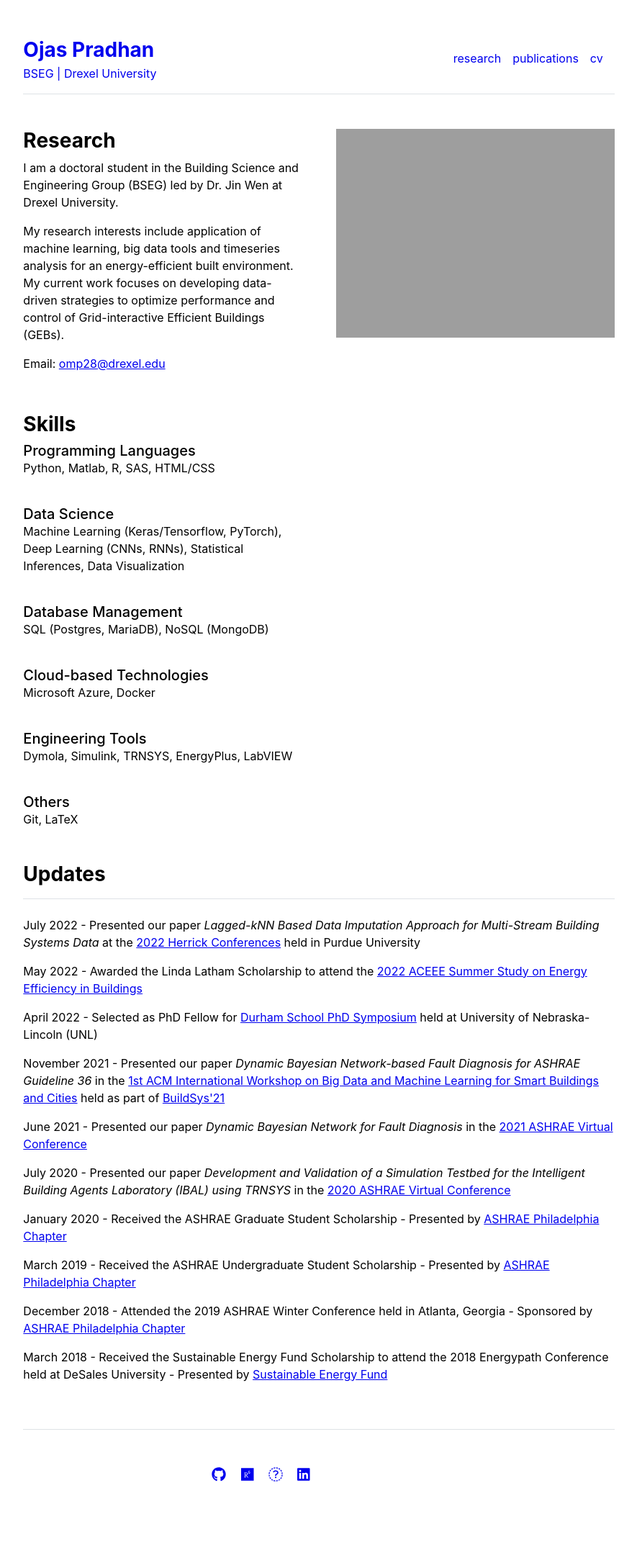
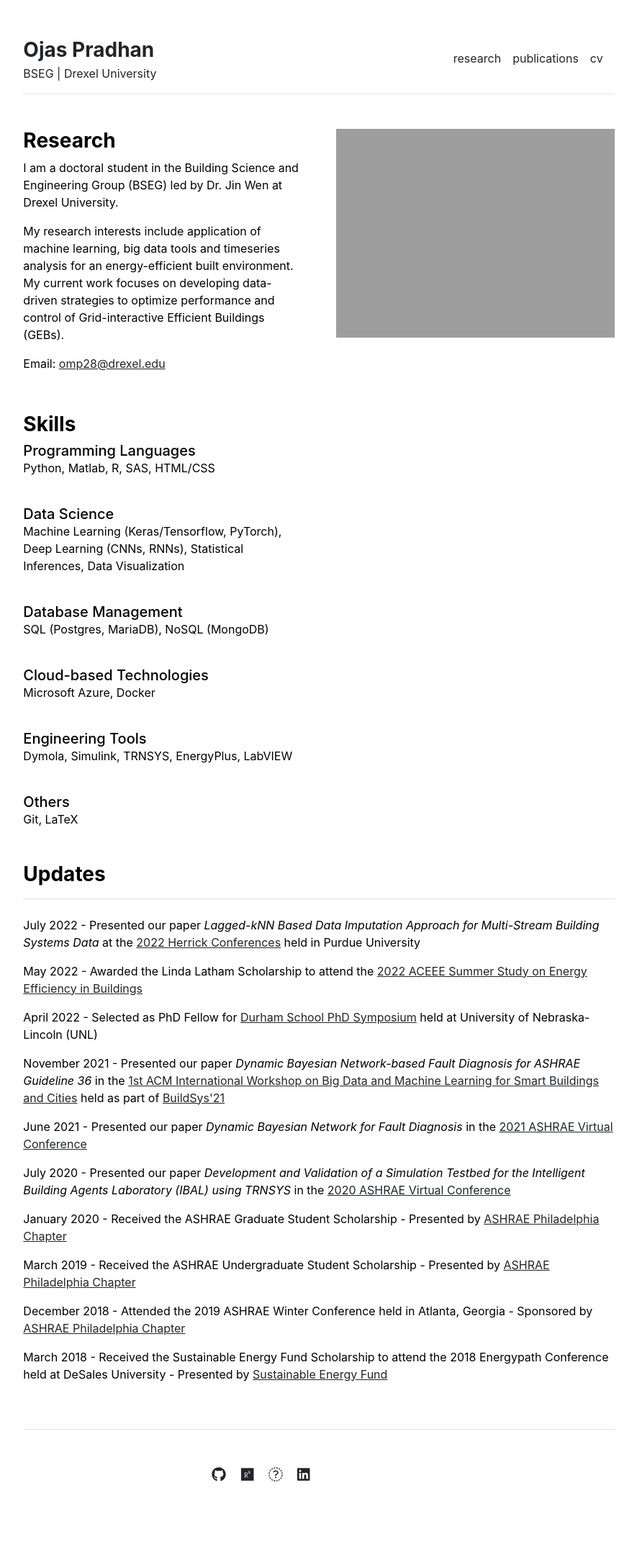
Before and after one commit to pradhanojas/pradhanojas.github.io, a Jekyll site: the page built from index.md, in a window 1280 px wide. Shown: the whole page at 72% size, without its empty margins (197-1082 px from the left). Built offline with Jekyll 4.4.1, drawn with Linux system fonts in a browser that asks for light colours.

Commit message:
Update main.scss

```diff
--- a/_sass/main.scss
+++ b/_sass/main.scss
@@ -1,7 +1,7 @@
 $backgroundColor: #ffffff;
 $bodyColor: #000000;
 $bodyFont: -apple-system,BlinkMacSystemFont,"Segoe UI",Helvetica,Arial,sans-serif,"Apple Color Emoji","Segoe UI Emoji","Segoe UI Symbol";
-$linkColor: #0000EE !important;
+$linkColor: #212529 !important;
 
 body {
   background: $backgroundColor;
```
